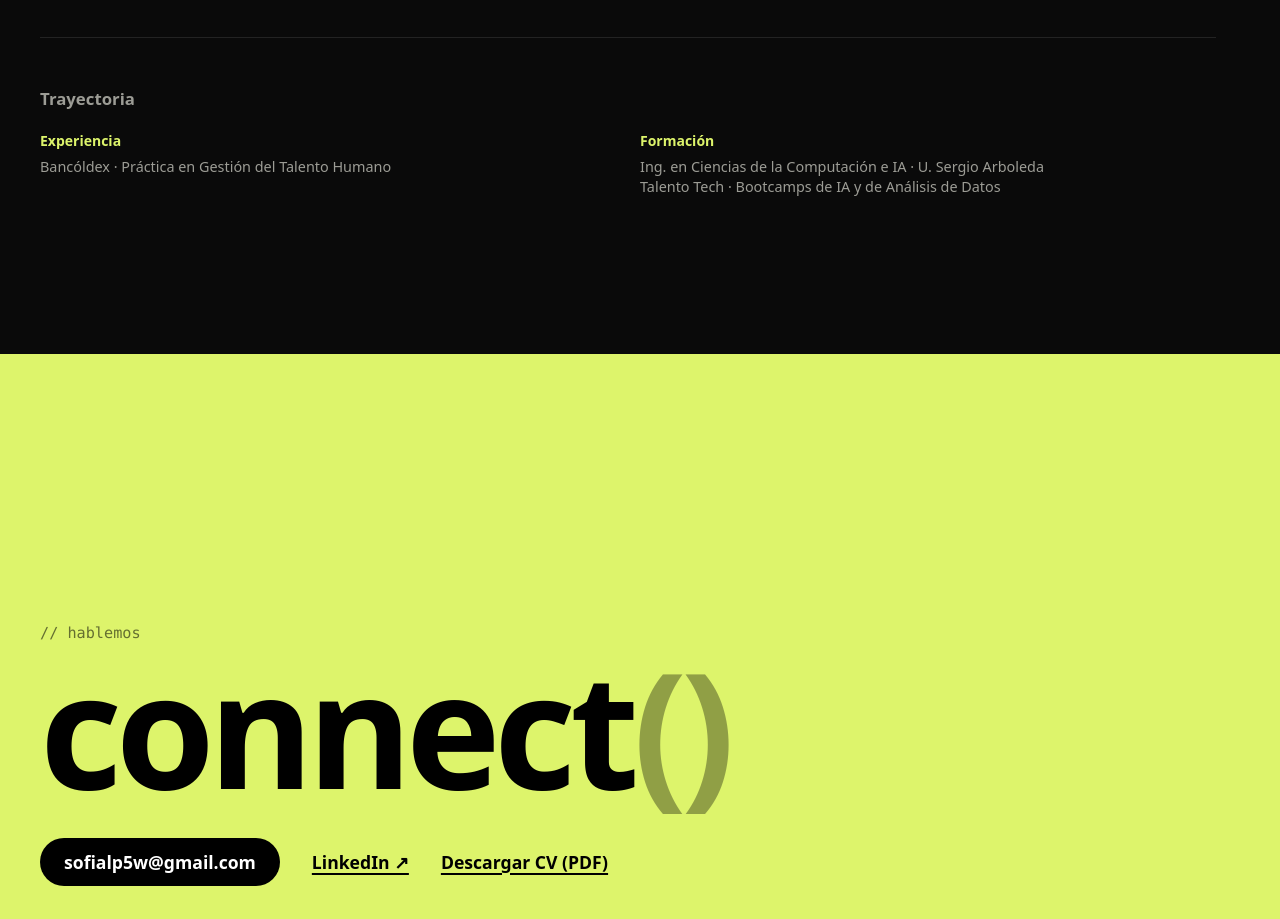
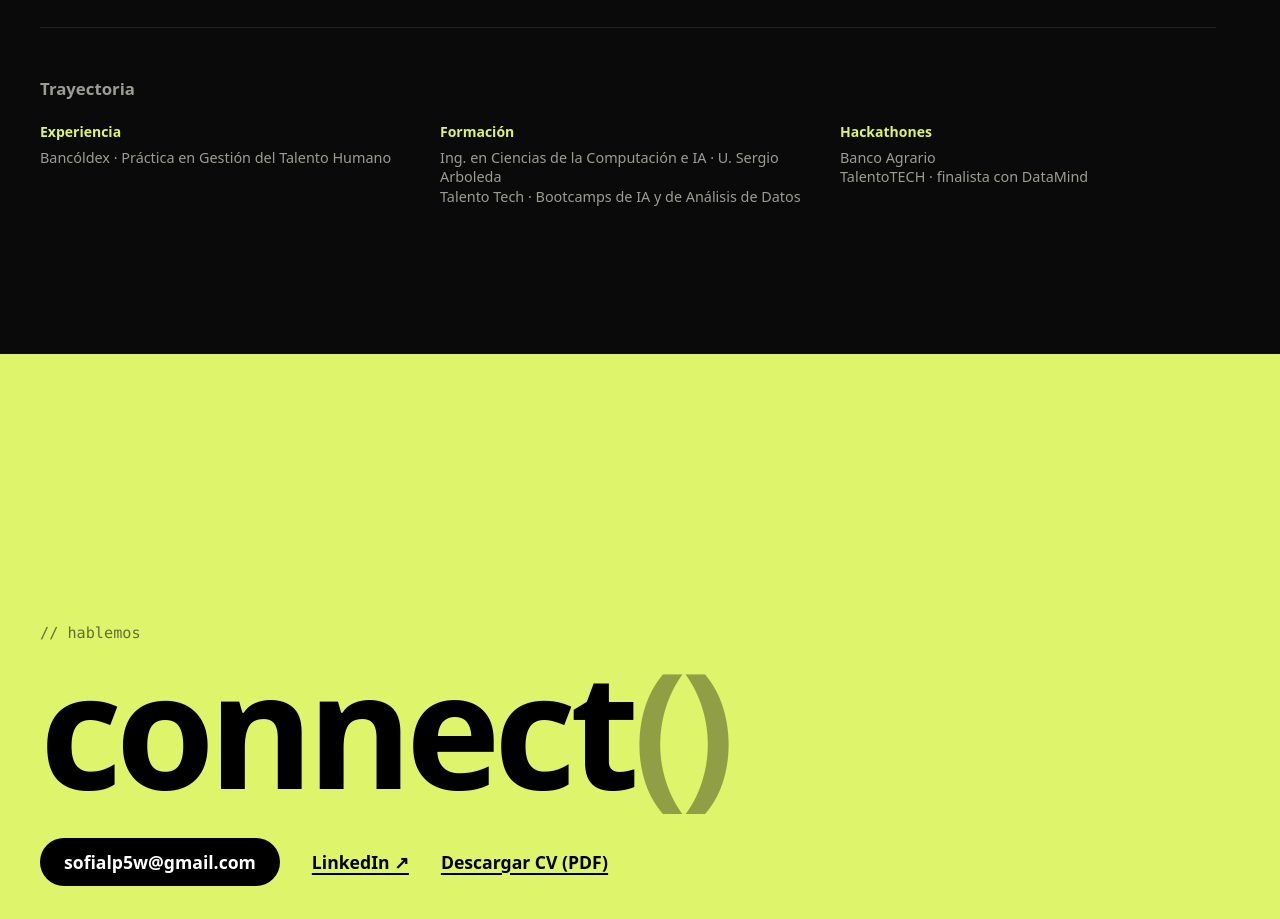
Before and after one commit to sofia-londono/portafolio, a React (Vite) app: page / in a window 1280 px wide. Shown: the part 3646-4565 px from the top of the page. Built offline with nearby package versions, Linux system fonts and the light colour scheme.

Commit message:
Trayectoria: agregar hackathones (Banco Agrario y TalentoTECH)

```diff
--- a/src/App.tsx
+++ b/src/App.tsx
@@ -157,6 +157,7 @@
 const CV_FACTS: { t: string; items: string[] }[] = [
   { t: "Experiencia", items: ["Bancóldex · Práctica en Gestión del Talento Humano"] },
   { t: "Formación", items: ["Ing. en Ciencias de la Computación e IA · U. Sergio Arboleda", "Talento Tech · Bootcamps de IA y de Análisis de Datos"] },
+  { t: "Hackathones", items: ["Banco Agrario", "TalentoTECH · finalista con DataMind"] },
 ]
 
 const SECTIONS: NavSection[] = [
@@ -369,7 +370,7 @@
 
             {/* Trayectoria (datos del CV) */}
             <h3 className="text-muted-foreground mt-12 mb-5 text-[1.05rem] font-[650]">Trayectoria</h3>
-            <dl className="grid grid-cols-1 gap-6 sm:grid-cols-2">
+            <dl className="grid grid-cols-1 gap-6 sm:grid-cols-3">
               {CV_FACTS.map((f) => (
                 <div key={f.t}>
                   <dt className="text-amarillo mb-1.5 text-sm font-[650]">{f.t}</dt>
```
